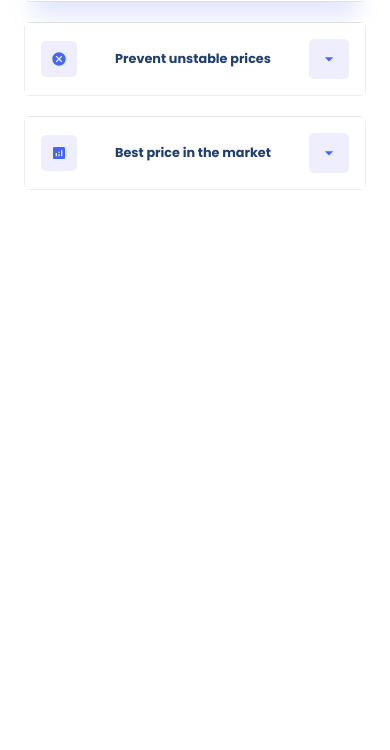
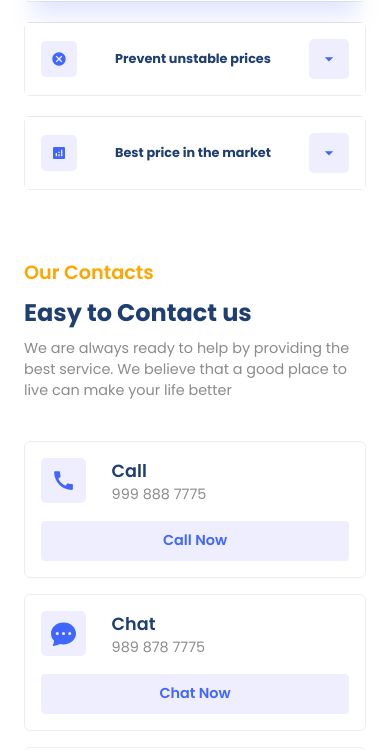
Before and after one commit to FahadAli-Dev/real-estate-website, a React (Vite) app: page / in a window 390 px wide. Shown: the part 3060-3810 px from the top of the page. Before the commit the page ends 3294 px from the top, so only its background shows below. Built offline with nearby package versions, Linux system fonts and the light colour scheme.

Commit message:
complete Contct Section and its  Responsive Part

```diff
--- a/src/App.jsx
+++ b/src/App.jsx
@@ -1,5 +1,6 @@
 import "./App.css";
 import Companies from "./Components/Companies/Companies";
+import Contact from "./Components/Contact/Contact";
 import Header from "./Components/Header/Header";
 import Hero from "./Components/Hero/Hero";
 import Residencies from "./Components/Residencies/Residencies";
@@ -16,6 +17,7 @@ const App = () => {
       <Companies />
       <Residencies />
       <Value />
+      <Contact />
     </div>
   );
 };
--- /dev/null
+++ b/src/Components/Contact/Contact.css
@@ -0,0 +1,118 @@
+.contact-container {
+  max-width: 1280px;
+  margin: auto;
+  display: flex;
+  align-items: center;
+  gap: 1rem;
+}
+
+.contact-container > div {
+  flex: 1;
+}
+
+.contact-left {
+  display: flex;
+  flex-direction: column;
+  gap: 0.5rem;
+}
+
+.callOptions {
+  display: grid;
+  grid-template-columns: repeat(2, 1fr);
+  row-gap: 1rem;
+  column-gap: 1.5rem;
+  margin-top: 2rem;
+  width: 536px;
+}
+
+.option {
+  display: flex;
+  flex-direction: column;
+  gap: 1rem;
+  border: 0.8px solid rgba(128, 128, 128, 0.143);
+  border-radius: 6px;
+  padding: 1rem;
+  transition: all 0.3s ease-in;
+}
+
+.option:hover {
+  transform: scale(1.1);
+  box-shadow: var(--sahdwo);
+}
+
+.option > :nth-child(1) {
+  display: flex;
+  gap: 1.6rem;
+}
+
+.option > :nth-child(1) > :last-child {
+  display: flex;
+  flex-direction: column;
+}
+
+/* Left Side */
+
+.option .iCon,
+button {
+  background: var(--lightBlue);
+  color: var(--blue);
+}
+
+.iCon {
+  padding: 10px;
+  height: 45px;
+  border-radius: 5px;
+}
+
+.option .primaryText {
+  font-size: 1.1rem;
+  font-weight: 600;
+}
+
+.option button {
+  border: none;
+  font-weight: 600;
+  font-size: 0.9rem;
+  padding: 9.6px 22.4px;
+  border-radius: 4px;
+  width: 100%;
+  transition: all 0.3s ease-in;
+}
+
+.option button:hover {
+  color: white;
+  background: var(--blue-gradient);
+  transform: scale(0.8);
+  cursor: pointer;
+}
+
+/* Right Side  */
+
+.contact-container .img-container {
+  border: 10px solid white;
+}
+
+/* Responsive  */
+
+@media (max-width: 1110px) {
+  .contact-container {
+    flex-direction: column;
+  }
+
+  .callOptions {
+    grid-template-columns: repeat(1, 1fr);
+    width: 100%;
+  }
+}
+
+@media (max-width: 640px) {
+  .option:hover {
+    transform: scale(1.06);
+  }
+}
+
+@media (min-width: 769px) and (max-width: 980px) {
+  .option:hover {
+    transform: scale(1.06);
+  }
+}
--- /dev/null
+++ b/src/Components/Contact/Contact.jsx
@@ -0,0 +1,47 @@
+import contactData from "../../data/contactData";
+import "./Contact.css";
+
+const Contact = () => {
+  return (
+    <section className="contact-section">
+      <div className="contact-container padding">
+        {/* Left Side */}
+        <div className="contact-left">
+          <span className="orangeText">Our Contacts</span>
+          <span className="primaryText">Easy to Contact us</span>
+          <span className="secondary-text">
+            We are always ready to help by providing the best service. We
+            believe that a good place to live can make your life better
+          </span>
+
+          <div className="callOptions">
+            {contactData.map((item, idx) => {
+              return (
+                <div className="option" key={idx}>
+                  <span>
+                    <span className="iCon">{item.icon}</span>
+                    <span>
+                      <span className="primaryText">{item.title}</span>
+                      <span className="secondary-text">{item.phone}</span>
+                    </span>
+                  </span>
+
+                  <button>{item.actionText}</button>
+                </div>
+              );
+            })}
+          </div>
+        </div>
+
+        {/* Right Side */}
+        <div className="contact-right">
+          <div className="img-container">
+            <img src="/contact.jpg" alt="" />
+          </div>
+        </div>
+      </div>
+    </section>
+  );
+};
+
+export default Contact;
--- /dev/null
+++ b/src/data/contactData.jsx
@@ -0,0 +1,32 @@
+import { MdCall } from "react-icons/md";
+import { BsFillChatDotsFill } from "react-icons/bs";
+import { HiChatBubbleBottomCenter } from "react-icons/hi2";
+
+const contactData = [
+  {
+    icon: <MdCall size={25} />,
+    title: "Call",
+    phone: "999 888 7775",
+    actionText: "Call Now",
+  },
+  {
+    icon: <BsFillChatDotsFill size={25} />,
+    title: "Chat",
+    phone: "989 878 7775",
+    actionText: "Chat Now",
+  },
+  {
+    icon: <BsFillChatDotsFill size={25} />,
+    title: "Video Call",
+    phone: "999 888 7775",
+    actionText: "Video Call Now",
+  },
+  {
+    icon: <HiChatBubbleBottomCenter size={25} />,
+    title: "Message",
+    phone: "989 878 7775",
+    actionText: "Message Now",
+  },
+];
+
+export default contactData;
```
Also changed, not shown: public/contact.jpg (added).
